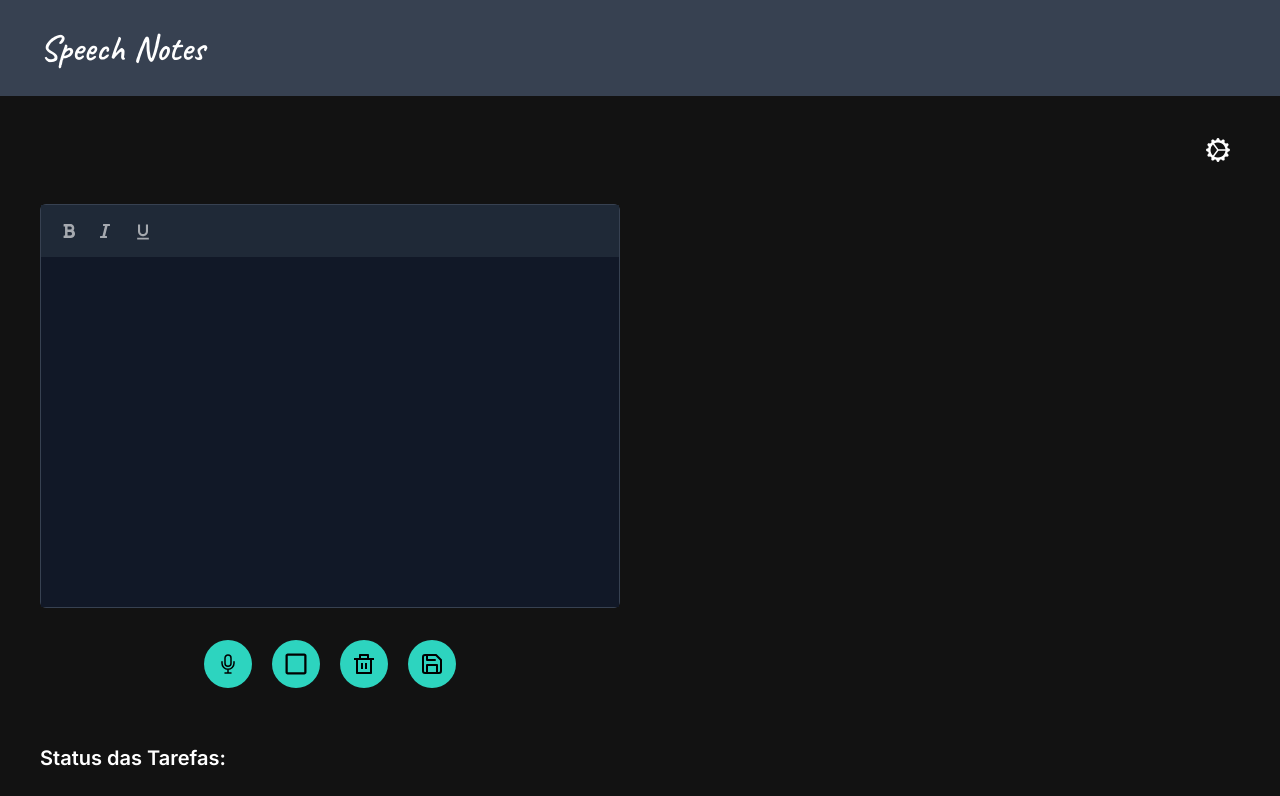
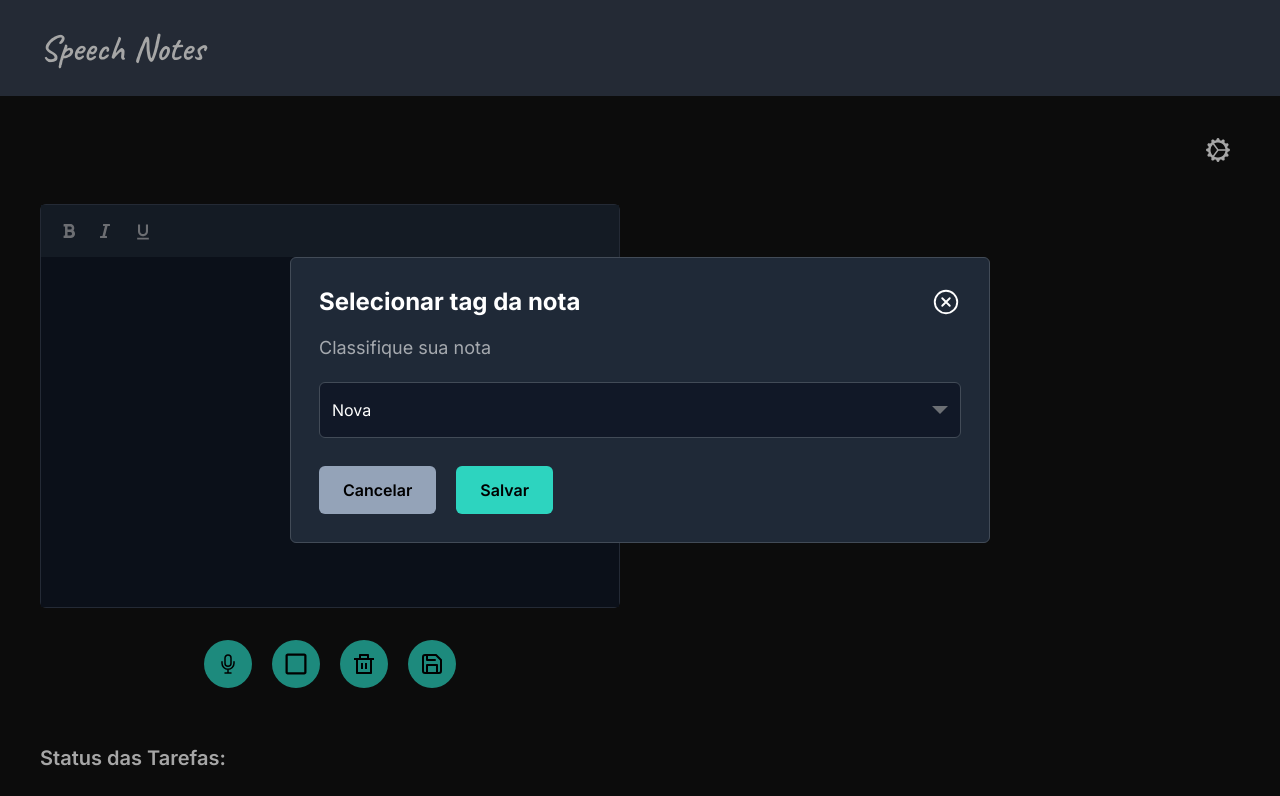
Before and after one commit to gabrielalencs/Quick-Notes, a React (Vite) app: page / in a window 1280 px wide. Shown: the top 796 px of the page. Built offline with nearby package versions, Linux system fonts and the light colour scheme.

Commit message:
feat: make note classification container

```diff
--- a/src/App.css
+++ b/src/App.css
@@ -50,6 +50,23 @@
 .scrollHiddenActive {
     padding-right: 15px;
 }
+
+
+.listOptionalTags {
+
+    &::-webkit-scrollbar {
+        width: 10px;
+    }
+
+    &::-webkit-scrollbar-track {
+        background-color: #111827;
+    }
+
+    &::-webkit-scrollbar-thumb {
+        background-color: #fff;
+    }
+}
+
 
 html {
     scroll-behavior: smooth;
@@ -195,6 +212,7 @@
     }
 }
 
+
 /* color picker - react color */
 
 .custom-chrome-picker {
@@ -242,6 +260,8 @@
 }
 
 
+/* utils */
+
 .triangle {
     position: absolute;
     top: -11px;
@@ -265,3 +285,11 @@
         z-index: -1;
     }
 }
+
+.arrow {
+    width: 0;
+    height: 0;
+    border-left: 8px solid transparent;
+    border-right: 8px solid transparent;
+    border-top: 8px solid #a3a3a39f;
+}
--- a/src/components/NoteContainer/index.jsx
+++ b/src/components/NoteContainer/index.jsx
@@ -19,21 +19,22 @@
 
     const colorNotes = noteInformation[0]?.backgroundColor;
 
-    const [hideNoteEditingContainer, setHideNoteEditingContainer] = useState(true);
+    const [isOpenNoteEditing, setIsOpenNoteEditing] = useState(true);
     const [objectOfClickedElement, setObjectOfClickedElement] = useState();
 
 
-    const closeNoteEditingContainer = () => {
-        setHideNoteEditingContainer(true);
+    const closeContainer = (setIsContainer) => {
+        setIsContainer(true);
         document.querySelector('body').classList.remove('overflow-hidden');
         document.querySelector('body').classList.remove('scrollHiddenActive');
     }
+
 
     const openNoteEditingContainer = (idOfClickedContainer) => {
         const objectOfClickedElement = noteInformation.find(note => note.id === idOfClickedContainer);
         setObjectOfClickedElement(objectOfClickedElement);
 
-        setHideNoteEditingContainer(false);
+        setIsOpenNoteEditing(false);
         window.scrollTo(0, 0);
         document.querySelector('body').classList.add('overflow-hidden');
         document.querySelector('body').classList.add('scrollHiddenActive');
@@ -54,7 +55,7 @@
             });
         });
 
-        closeNoteEditingContainer();
+        closeContainer(setIsOpenNoteEditing);
     };
 
 
@@ -79,7 +80,7 @@
 
         setNoteInformation(filteredArrayWithDeletedNote);
         localStorage.setItem('notes-created', JSON.stringify(filteredArrayWithDeletedNote));
-    }
+    };
 
 
     useEffect(() => {
@@ -88,6 +89,27 @@
         setNoteInformation(favoriteSavedNotes);
     }, []);
 
+
+
+
+
+    const [isOpenNoteClassification, setIsOpenNoteClassification] = useState(false);
+
+    const [isOpenDropdownClassification, setIsOpenDropdownClassification] = useState(false);
+
+    const [selectedOption, setSelectedOption] = useState('Nova');
+
+    const options = ['Nova', 'Concluída', 'Prioridade', 'Urgente', 'Andamento', 'Opcional'];
+
+    const toggleDropdown = () => {
+        setIsOpenDropdownClassification(!isOpenDropdownClassification);
+    };
+
+    const handleOptionClick = (option) => {
+        setSelectedOption(option);
+        setIsOpenNoteClassification(false);
+
+    };
 
 
     return (
@@ -140,14 +162,15 @@
                 ))
             }
 
-            <div className={`duration-200 ${hideNoteEditingContainer ? 'opacity-0 pointer-events-none' : 'opacity-100 pointer-events-auto'}`}>
+            <div className={`duration-200 ${isOpenNoteEditing ? 'opacity-0 pointer-events-none' : 'opacity-100 pointer-events-auto'}`}>
                 <div className="bg-black opacity-35 absolute w-screen h-screen top-0 right-0"></div>
                 <div className="bg-[#1F2937] absolute top-[50%] left-[50%] translate-x-[-50%] translate-y-[-50%] p-7 border-[1px] border-[#424b57] rounded-md w-10/12 max-w-[700px]">
                     <div className="flex items-center justify-between">
                         <h3 className="text-2xl text-white font-bold">Editar nota</h3>
+
                         <IoCloseCircleOutline
                             className="text-white text-3xl duration-300 cursor-pointer hover:text-[#5EEAD4]"
-                            onClick={closeNoteEditingContainer}
+                            onClick={() => closeContainer(setIsOpenNoteEditing)}
                         />
                     </div>
 
@@ -157,8 +180,51 @@
                     </div>
 
                     <div className="flex items-center gap-5 mt-7">
-                        <button className="buttonsContainerEditNote bg-[#94A3B8] hover:bg-[#cbd5e1;]" onClick={closeNoteEditingContainer}>Cancelar</button>
+                        <button className="buttonsContainerEditNote bg-[#94A3B8] hover:bg-[#cbd5e1;]" onClick={() => closeContainer(setIsOpenNoteEditing)}>Cancelar</button>
                         <button className="buttonsContainerEditNote bg-[#2dd4bf] hover:bg-[#5eead4]" onClick={saveNoteEdit}>Salvar</button>
+                    </div>
+                </div>
+            </div>
+
+            <div className={`duration-200 ${isOpenNoteClassification ? 'opacity-0 pointer-events-none' : 'opacity-100 pointer-events-auto'}`}>
+                <div className="bg-black opacity-35 absolute w-screen h-screen top-0 right-0"></div>
+
+                <div className="bg-[#1F2937] absolute top-[50%] left-[50%] translate-x-[-50%] translate-y-[-50%] p-7 border-[1px] border-[#424b57] rounded-md w-10/12 max-w-[700px]">
+                    <div className="flex items-center justify-between">
+                        <h3 className="text-2xl text-white font-bold">Selecionar tag da nota</h3>
+                        <IoCloseCircleOutline
+                            className="text-white text-3xl duration-300 cursor-pointer hover:text-[#5EEAD4]"
+                            onClick={() => closeContainer(setIsOpenNoteClassification)}
+                        />
+                    </div>
+
+                    <div className="mt-4">
+                        <p className="text-[#fff9] text-lg">Classifique sua nota</p>
+                        <div className="relative w-full">
+                            <button
+                                onClick={toggleDropdown}
+                                className="mt-5 bg-[#111827] rounded-md duration-200 w-full border-[1px] text-white p-3 h-14 flex justify-between items-center border-[#424b57] hover:border-[#2dd4bf]">
+                                {selectedOption}
+                                <div className="arrow"></div>
+                            </button>
+
+                            <ul className={`listOptionalTags absolute z-10 w-full bg-[#111827]  rounded-md shadow-md mt-1 duration-200 border-[1px] border-[#424b57] ${isOpenDropdownClassification ? 'h-40 overflow-y-scroll opacity-100' : 'h-0 overflow-hidden opacity-0'}`}>
+                                {options.map((option) => (
+                                    <li
+                                        key={option}
+                                        onClick={() => handleOptionClick(option)}
+                                        className="p-3 text-white duration-200 hover:bg-[#ffffff08] cursor-pointer"
+                                    >
+                                        {option}
+                                    </li>
+                                ))}
+                            </ul>
+                        </div>
+                    </div>
+
+                    <div className="flex items-center gap-5 mt-7">
+                        <button className="buttonsContainerEditNote bg-[#94A3B8] hover:bg-[#cbd5e1;]" onClick={() => closeContainer(setIsOpenNoteClassification)}>Cancelar</button>
+                        <button className="buttonsContainerEditNote bg-[#2dd4bf] hover:bg-[#5eead4]">Salvar</button>
                     </div>
                 </div>
             </div>
--- a/src/components/NoteCreationContainer/index.jsx
+++ b/src/components/NoteCreationContainer/index.jsx
@@ -164,6 +164,7 @@
                 backgroundColor: null,
                 fontSize: null,
                 fontColor: null,
+                status: 'Nova'
             };
 
 
--- a/src/components/SettingsContainer/index.jsx
+++ b/src/components/SettingsContainer/index.jsx
@@ -89,7 +89,6 @@
         document.addEventListener('click', (e) => {
             if (!containerSettingsRef.current.contains(e.target) && !buttonOpenContainerSettings.current.contains(e.target)) {
                 setHideContainer(true);
-                console.log(1);
             }
         });
     }, []);
```
